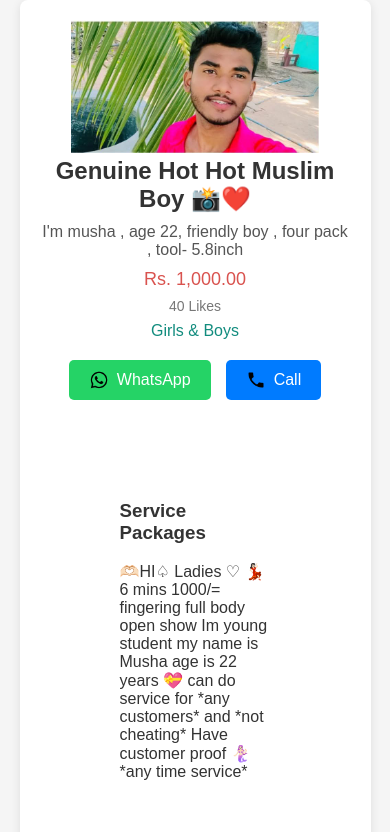
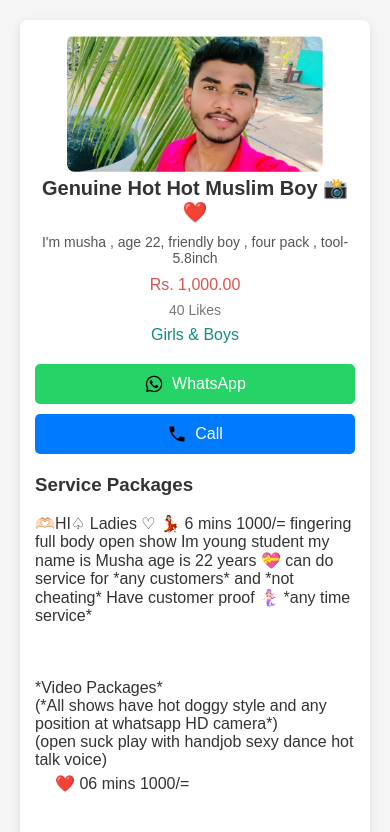
Before and after one commit to digizealntr/sladzz, a plain HTML site: page item1.html in a window 390 px wide. Shown: the top 832 px of the page. Drawn offline with Linux system fonts and the light colour scheme.

Commit message:
third commit

```diff
--- a/item1.html
+++ b/item1.html
@@ -7,7 +7,6 @@
     <link rel="stylesheet" href="style.css">
     <title>Youtube Clone</title>
     <style>
-        /* Global styles */
         * {
             margin: 0;
             padding: 0;
@@ -23,11 +22,12 @@
             align-items: center;
             min-height: 100vh;
             text-align: center;
+            padding: 20px;
         }
 
         .container {
-            width: 90%;
-            max-width: 1200px;
+            width: 100%;
+            max-width: 900px;
             padding: 20px;
             background-color: #fff;
             border-radius: 8px;
@@ -67,15 +67,16 @@
 
         .contact-buttons {
             display: flex;
+            flex-wrap: wrap;
             justify-content: center;
-            gap: 15px;
+            gap: 10px;
             margin-top: 20px;
         }
 
         .contact-btn {
             background-color: #25d366;
             color: white;
-            padding: 10px 20px;
+            padding: 10px 15px;
             border-radius: 5px;
             font-size: 16px;
             text-decoration: none;
@@ -83,6 +84,9 @@
             align-items: center;
             gap: 8px;
             transition: background-color 0.3s;
+            flex: 1;
+            min-width: 150px;
+            justify-content: center;
         }
 
         .contact-btn:hover {
@@ -100,6 +104,13 @@
 
         .call-btn:hover {
             background-color: #0056b3;
+        }
+
+        /* Responsive Image */
+        img {
+            width: 100%;
+            height: auto;
+            border-radius: 8px;
         }
 
         /* Video Packages */
@@ -127,6 +138,37 @@
             font-size: 14px;
             color: #777;
         }
+
+        /* Responsive Design */
+        @media screen and (max-width: 768px) {
+            .container {
+                width: 100%;
+                padding: 15px;
+            }
+
+            #popup-title {
+                font-size: 20px;
+            }
+
+            #popup-description {
+                font-size: 14px;
+            }
+
+            #popup-price {
+                font-size: 16px;
+            }
+
+            .contact-buttons {
+                flex-direction: column;
+                gap: 10px;
+            }
+
+            .contact-btn {
+                width: 100%;
+                justify-content: center;
+            }
+        }
+
 
     </style>
 </head>
@@ -158,7 +200,7 @@
             </a>
         </div>
 
-        <div id="popup-packages" style="padding: 5rem;">
+        <div id="popup-packages">
             <h3>Service Packages</h3><br>
 
             <p>🫶🏻HI♤ Ladies  ♡
```
